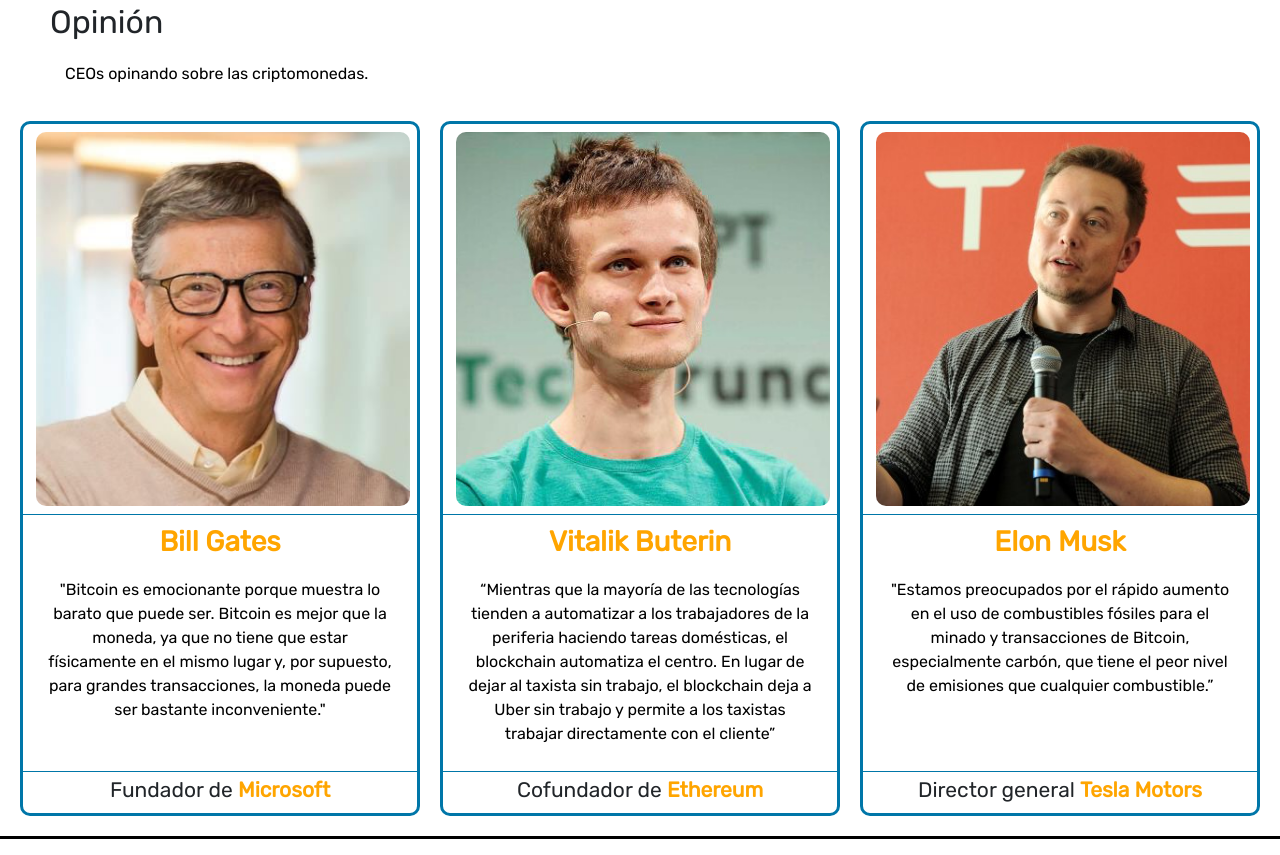
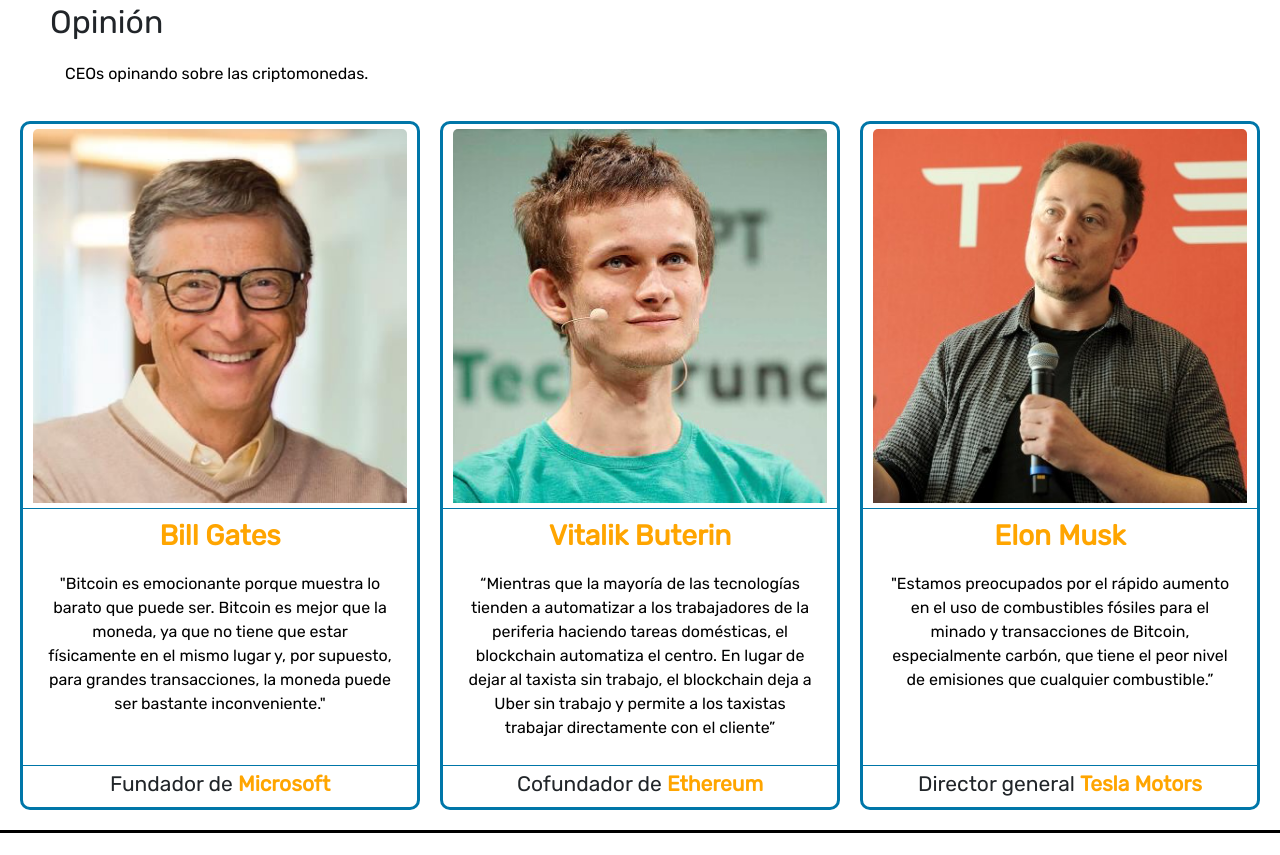
Before and after one commit to fedecarrera08/crypto, a website: page index.html in a window 1280 px wide. Shown: the part 2394-3249 px from the top of the page. Drawn offline with nearby package versions, Linux system fonts and the light colour scheme; files that its build step writes are made by us from their sources.

Commit message:
v.1.1
imagen adaptada al total sección opinión

```diff
--- a/scss/styles.scss
+++ b/scss/styles.scss
@@ -452,8 +452,7 @@
         .card{
             .card-header{
                 .opiniones-img{
-                    margin: .3rem;
-                    border-radius:1rem;
+                    border-radius: .5rem .5rem 0rem 0rem;
                     width: auto;
                     height: auto;
                 }
```
